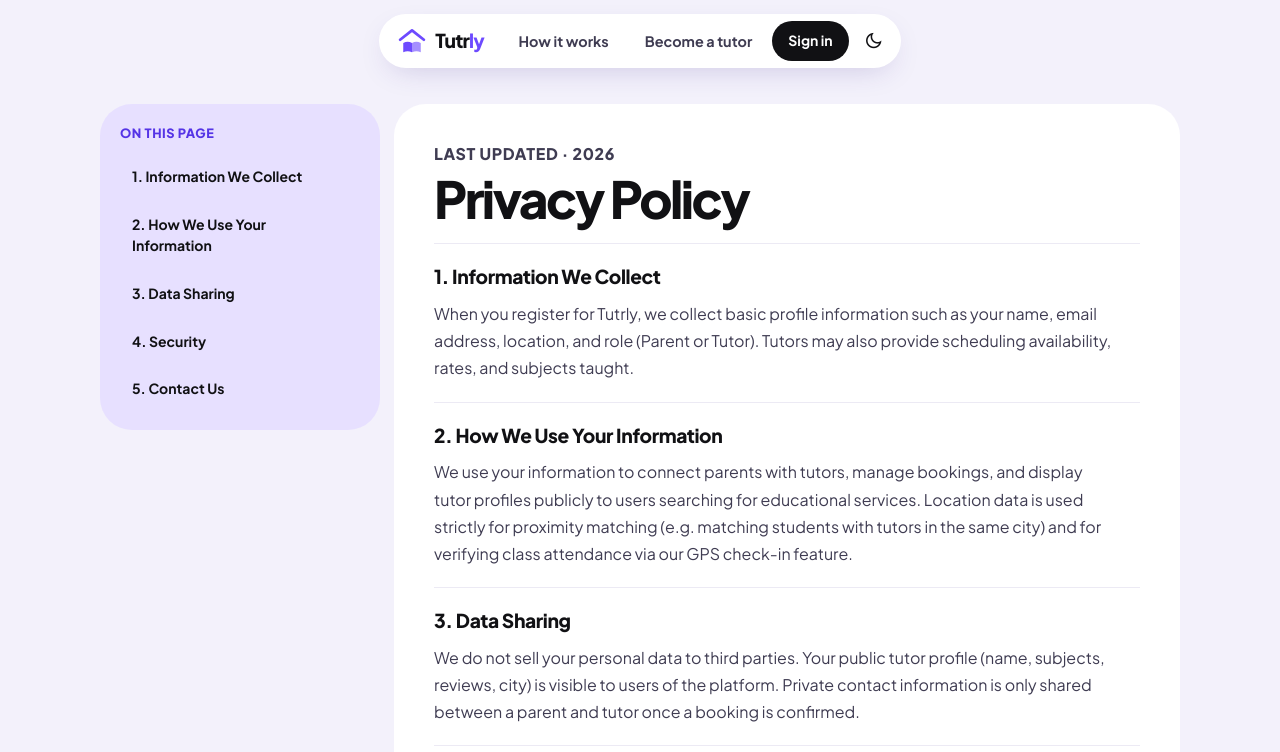
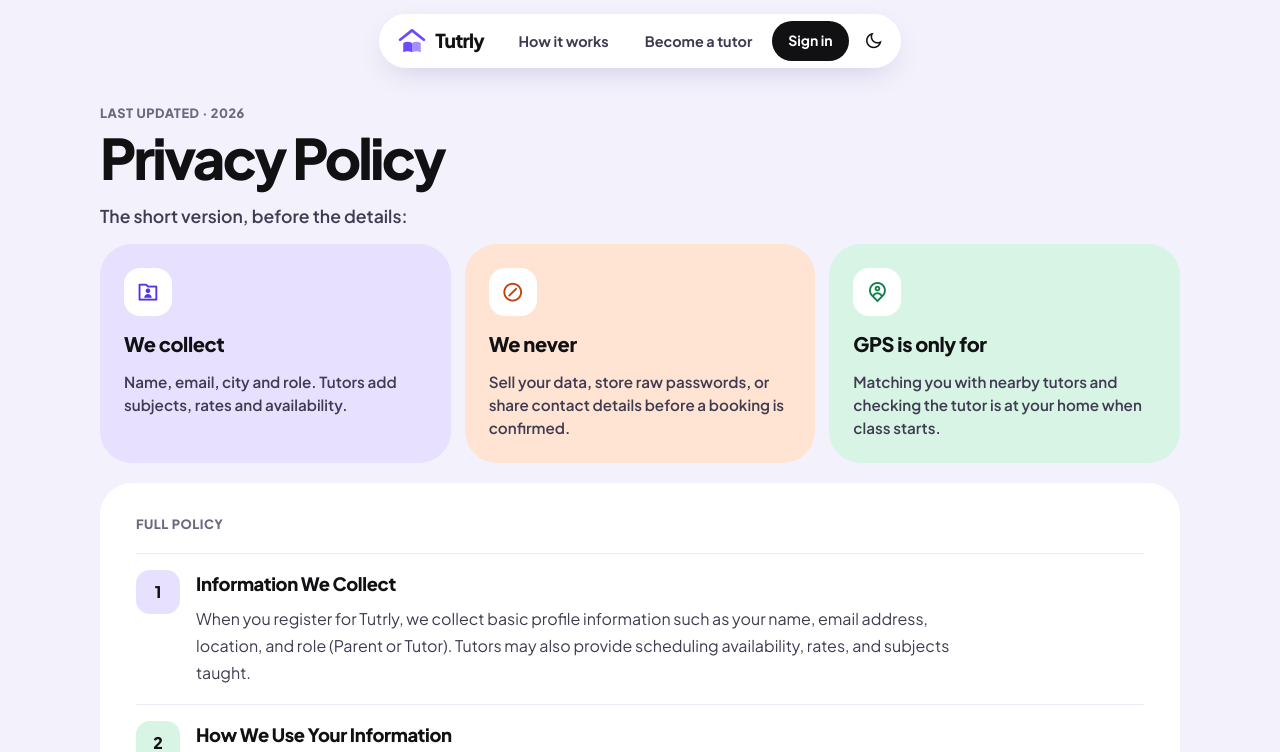
Before and after one commit to finufawas/tutrly, a React (Vite) app: page /privacy in a window 1280 px wide. Shown: the top 752 px of the page. Built offline with nearby package versions, Linux system fonts and the light colour scheme; no server answers.

Commit message:
Manual rebuild and deploy

```diff
--- a/src/App.jsx
+++ b/src/App.jsx
@@ -23,12 +23,9 @@ import './ui.css';
 
 // Requires login — redirects guests to /login
 function ProtectedRoute({ children }) {
-  const { currentUser, userData } = useAuth();
+  const { currentUser } = useAuth();
   if (!currentUser) {
     return <Navigate to="/login" replace />;
-  }
-  if (userData?.role === 'admin') {
-    return <Navigate to="/admin" replace />;
   }
   return children;
 }
--- a/src/components/Logo.jsx
+++ b/src/components/Logo.jsx
@@ -15,13 +15,7 @@ function Logo({ size = 30, label = 'Tutrly', suffix }) {
   return (
     <span className="brand">
       <LogoMark size={size} />
-      <span>
-        {label === 'Tutrly' ? (
-          <>Tutr<span style={{ color: 'var(--accent)' }}>ly</span></>
-        ) : (
-          label
-        )}
-      </span>
+      <span>{label}</span>
       {suffix && <span className="brand-tag">{suffix}</span>}
     </span>
   );
--- a/src/pages/AdminDashboard.jsx
+++ b/src/pages/AdminDashboard.jsx
@@ -78,7 +78,6 @@ function AdminDashboard() {
   };
 
   const handleSignOut = async () => {
-    if (!window.confirm("Are you sure you want to sign out?")) return;
     try { await signOut(auth); navigate('/'); } catch (err) { console.error(err); }
   };
 
--- a/src/pages/EditProfile.jsx
+++ b/src/pages/EditProfile.jsx
@@ -150,6 +150,7 @@ function EditProfile() {
     toast('Copied to weekdays');
   };
 
+  const clearDay = () => set({ availability: { ...form.availability, [day]: (form.availability[day] || []).filter(r => isLocked(day, r)) } });
 
   // ---------- misc handlers ----------
   const addSubject = (s) => {
@@ -272,6 +273,7 @@ function EditProfile() {
           <div><h2>When can you teach?</h2><p>Add any time range in 15-minute steps. Parents only see these times.</p></div>
           <div className="chip-row">
             <button type="button" className="chip soft" onClick={copyToWeekdays}><i className="ri-file-copy-line"></i>Copy {day.slice(0, 3)} → weekdays</button>
+            <button type="button" className="chip soft" onClick={clearDay}>Clear {day.slice(0, 3)}</button>
           </div>
         </div>
         <div className="eb-days">
--- a/src/pages/Home.jsx
+++ b/src/pages/Home.jsx
@@ -22,10 +22,6 @@ function Home() {
   const { currentUser, userData } = useAuth();
   const isTutor = userData?.role === 'tutor';
   const isGuest = !currentUser;
-
-  useEffect(() => {
-    if (userData?.role === 'admin') navigate('/admin', { replace: true });
-  }, [userData, navigate]);
   const [classLevel, setClassLevel] = useState('');
   const [subject, setSubject] = useState('');
   const [board, setBoard] = useState('');
--- a/src/pages/MyProfile.jsx
+++ b/src/pages/MyProfile.jsx
@@ -40,7 +40,6 @@ function MyProfile() {
   };
 
   const handleLogout = async () => {
-    if (!window.confirm("Are you sure you want to sign out?")) return;
     try {
       await signOut(auth);
       navigate('/');
--- a/src/pages/Privacy.jsx
+++ b/src/pages/Privacy.jsx
@@ -1,30 +1,51 @@
 import React from 'react';
 
+// Full policy text (unchanged wording)
 const SECTIONS = [
-  ['collect', '1. Information We Collect', 'When you register for Tutrly, we collect basic profile information such as your name, email address, location, and role (Parent or Tutor). Tutors may also provide scheduling availability, rates, and subjects taught.'],
-  ['use', '2. How We Use Your Information', 'We use your information to connect parents with tutors, manage bookings, and display tutor profiles publicly to users searching for educational services. Location data is used strictly for proximity matching (e.g. matching students with tutors in the same city) and for verifying class attendance via our GPS check-in feature.'],
-  ['sharing', '3. Data Sharing', 'We do not sell your personal data to third parties. Your public tutor profile (name, subjects, reviews, city) is visible to users of the platform. Private contact information is only shared between a parent and tutor once a booking is confirmed.'],
-  ['security', '4. Security', 'Your data is securely stored using industry-standard encryption and authentication protocols provided by Google Firebase. We do not store raw passwords.'],
-  ['contact', '5. Contact Us', null]
+  ['collect', 'Information We Collect', 'When you register for Tutrly, we collect basic profile information such as your name, email address, location, and role (Parent or Tutor). Tutors may also provide scheduling availability, rates, and subjects taught.'],
+  ['use', 'How We Use Your Information', 'We use your information to connect parents with tutors, manage bookings, and display tutor profiles publicly to users searching for educational services. Location data is used strictly for proximity matching (e.g. matching students with tutors in the same city) and for verifying class attendance via our GPS check-in feature.'],
+  ['sharing', 'Data Sharing', 'We do not sell your personal data to third parties. Your public tutor profile (name, subjects, reviews, city) is visible to users of the platform. Private contact information is only shared between a parent and tutor once a booking is confirmed.'],
+  ['security', 'Security', 'Your data is securely stored using industry-standard encryption and authentication protocols provided by Google Firebase. We do not store raw passwords.'],
+  ['contact', 'Contact Us', null]
 ];
+
+// Plain-language summary shown first
+const SUMMARY = [
+  ['tile-lilac', 'ri-folder-user-line', 'var(--lilac-ink)', 'We collect', 'Name, email, city and role. Tutors add subjects, rates and availability.'],
+  ['tile-peach', 'ri-forbid-2-line', 'var(--danger)', 'We never', 'Sell your data, store raw passwords, or share contact details before a booking is confirmed.'],
+  ['tile-mint', 'ri-map-pin-user-line', 'var(--success)', 'GPS is only for', 'Matching you with nearby tutors and checking the tutor is at your home when class starts.']
+];
+const TINTS = ['tint-0', 'tint-2', 'tint-1', 'tint-3', 'tint-4'];
 
 function Privacy() {
   return (
     <div className="page">
-      <div className="legal">
-        <nav className="legal-toc">
-          <p className="eyebrow" style={{ color: 'var(--lilac-ink)', marginBottom: 6 }}>ON THIS PAGE</p>
-          {SECTIONS.map(([id, title]) => <a key={id} href={`#${id}`}>{title}</a>)}
-        </nav>
-        <article className="legal-body">
-          <div>
-            <p className="eyebrow">LAST UPDATED · {new Date().getFullYear()}</p>
-            <h1 style={{ fontSize: 'clamp(2.2rem, 4.5vw, 3.2rem)', marginTop: 6 }}>Privacy Policy</h1>
-          </div>
-          {SECTIONS.map(([id, title, body]) => (
-            <section key={id} id={id}>
+      <div className="pv-wrap">
+        <div>
+          <p className="eyebrow">LAST UPDATED · {new Date().getFullYear()}</p>
+          <h1 className="pv-title">Privacy Policy</h1>
+        </div>
+
+        <p className="pv-lead">The short version, before the details:</p>
+        <div className="pv-summary">
+          {SUMMARY.map(([tile, icon, color, title, text]) => (
+            <div key={title} className={`pv-tile ${tile}`}>
+              <span className="pv-ic" style={{ color }}><i className={icon}></i></span>
               <h3>{title}</h3>
-              <p>{body || <>If you have any questions about this Privacy Policy, please contact us at <a href="mailto:support@tutrly.com" className="link">support@tutrly.com</a>.</>}</p>
+              <p>{text}</p>
+            </div>
+          ))}
+        </div>
+
+        <article className="pv-full">
+          <p className="eyebrow">FULL POLICY</p>
+          {SECTIONS.map(([id, title, body], i) => (
+            <section key={id} id={id} className="pv-sec">
+              <span className={`pv-num ${TINTS[i % 5]}`}>{i + 1}</span>
+              <div>
+                <h3>{title}</h3>
+                <p>{body || <>If you have any questions about this Privacy Policy, please contact us at <a href="mailto:support@tutrly.com" className="link">support@tutrly.com</a>.</>}</p>
+              </div>
             </section>
           ))}
         </article>
--- a/src/ui.css
+++ b/src/ui.css
@@ -398,3 +398,32 @@ body.no-scroll { overflow: hidden; }
     body.has-bottom-nav .eb-foot { bottom: calc(96px + env(safe-area-inset-bottom)); }
     body.has-bottom-nav .eb-wrap { padding-bottom: 150px; }
 }
+
+
+/* ============ PRIVACY · PA (summary first) ============ */
+.pv-wrap { max-width: 1080px; margin: 0 auto; display: flex; flex-direction: column; gap: 14px; }
+.pv-title { font-size: clamp(2.2rem, 5vw, 3.5rem); margin-top: 6px; }
+.pv-lead { font-size: 1.1rem; font-weight: 600; color: var(--ink-2); margin: 4px 0 0; }
+.pv-summary { display: grid; grid-template-columns: repeat(3, minmax(0, 1fr)); gap: 14px; }
+.pv-tile { border-radius: 32px; padding: 24px; display: flex; flex-direction: column; gap: 12px; }
+.pv-tile h3 { font-size: 1.25rem; color: var(--ink); }
+.pv-tile p { margin: 0; font-size: 0.95rem; font-weight: 600; line-height: 1.5; color: var(--ink-2) !important; }
+.pv-ic { width: 48px; height: 48px; border-radius: 16px; background: var(--surface); display: flex; align-items: center; justify-content: center; font-size: 1.4rem; }
+.pv-full { border-radius: 32px; background: var(--surface); padding: 32px 36px; display: flex; flex-direction: column; gap: 18px; margin-top: 6px; }
+.pv-sec { display: grid; grid-template-columns: 44px minmax(0, 1fr); gap: 16px; padding-top: 16px; border-top: 1px solid var(--line); scroll-margin-top: calc(var(--nav-h) + 1.5rem); }
+.pv-num { width: 44px; height: 44px; border-radius: 14px; display: flex; align-items: center; justify-content: center; font-weight: 800; color: var(--ink); }
+.pv-sec h3 { font-size: 1.15rem; margin-bottom: 6px; }
+.pv-sec p { margin: 0; font-size: 1rem; line-height: 1.7; color: var(--ink-2); max-width: 760px; }
+@media (max-width: 900px) { .pv-summary { grid-template-columns: 1fr; } }
+@media (max-width: 768px) {
+    .pv-wrap { gap: 12px; }
+    .pv-summary { gap: 12px; }
+    .pv-tile { flex-direction: row; flex-wrap: wrap; align-items: center; padding: 16px; border-radius: 24px; gap: 4px 12px; }
+    .pv-tile .pv-ic { width: 40px; height: 40px; border-radius: 13px; font-size: 1.2rem; }
+    .pv-tile h3 { font-size: 1rem; flex: 1; }
+    .pv-tile p { flex-basis: 100%; font-size: 0.875rem; }
+    .pv-full { padding: 16px; border-radius: 24px; gap: 14px; }
+    .pv-sec { grid-template-columns: 36px minmax(0, 1fr); gap: 12px; }
+    .pv-num { width: 36px; height: 36px; border-radius: 12px; font-size: 0.9rem; }
+    .pv-sec p { font-size: 0.95rem; }
+}
```
